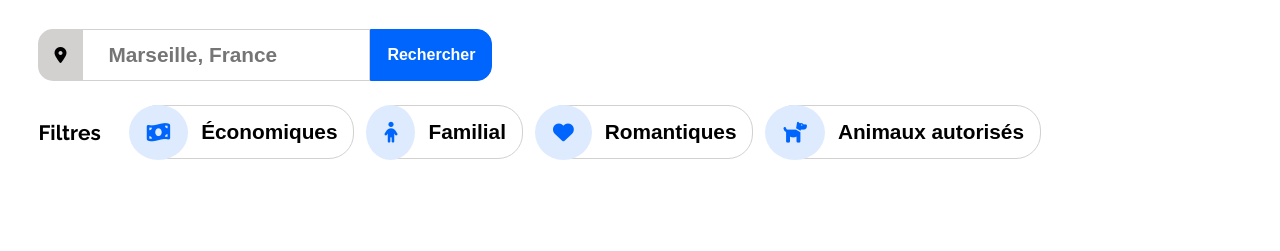
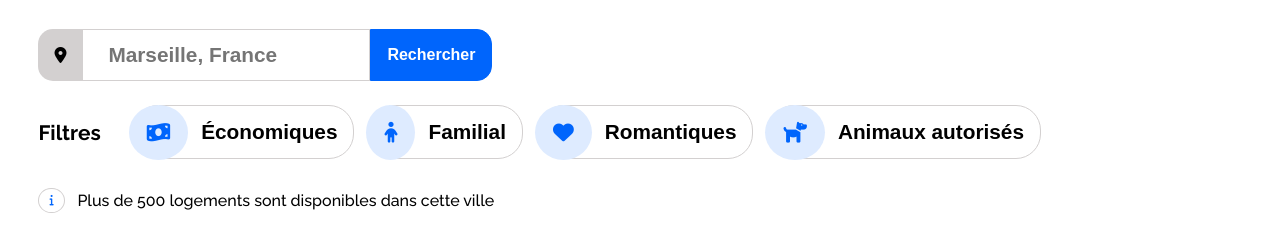
Before and after one commit to loicantoniak/LoicAntoniak_2_13012021, a plain HTML site: page index.html in a window 1280 px wide. Shown: the part 201-452 px from the top of the page. Drawn offline with Linux system fonts and the light colour scheme.

Commit message:
Add info text

```diff
--- a/index.html
+++ b/index.html
@@ -85,6 +85,12 @@
           </button>
         </div>
       </div>
+
+      <!-- Information -->
+      <div class="info__container">
+        <i class="fas fa-info"></i>
+        <p>Plus de 500 logements sont disponibles dans cette ville</p>
+      </div>
     </div>
   </body>
 </html>
--- a/style.css
+++ b/style.css
@@ -219,6 +219,26 @@ nav ul li {
   padding: 6px 9px;
 }
 
+/***********************/
+/*         INFO        */
+/***********************/
+
+.info__container {
+  grid-column: 2;
+  display: flex;
+  align-items: center;
+  margin-top: 1.5rem;
+}
+
+.info__container i {
+  border: 1px solid var(--color-lightGrey);
+  border-radius: 50%;
+  padding: 6px 10px;
+  margin-right: 0.8rem;
+  color: var(--color-blue);
+  font-size: 0.7rem;
+}
+
 @media (min-width: 769px) {
   .searchBar__input {
     width: 18rem;
```
